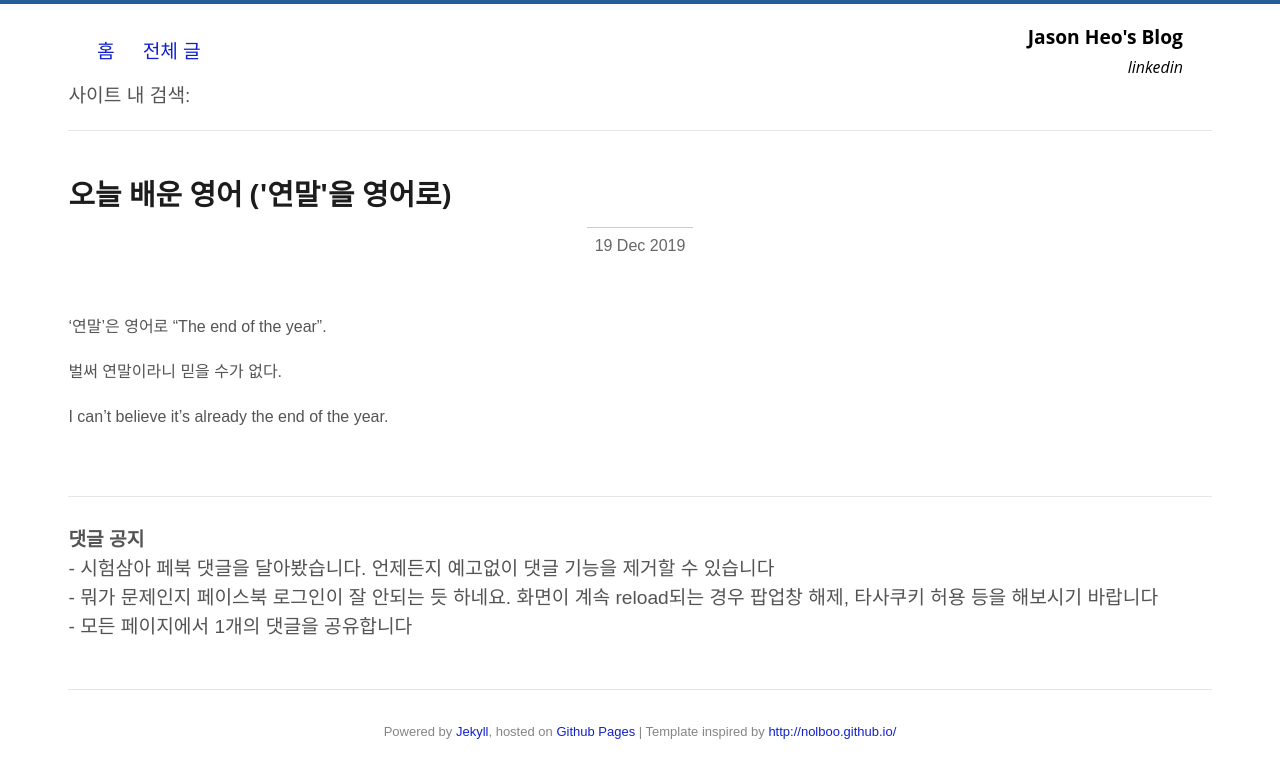
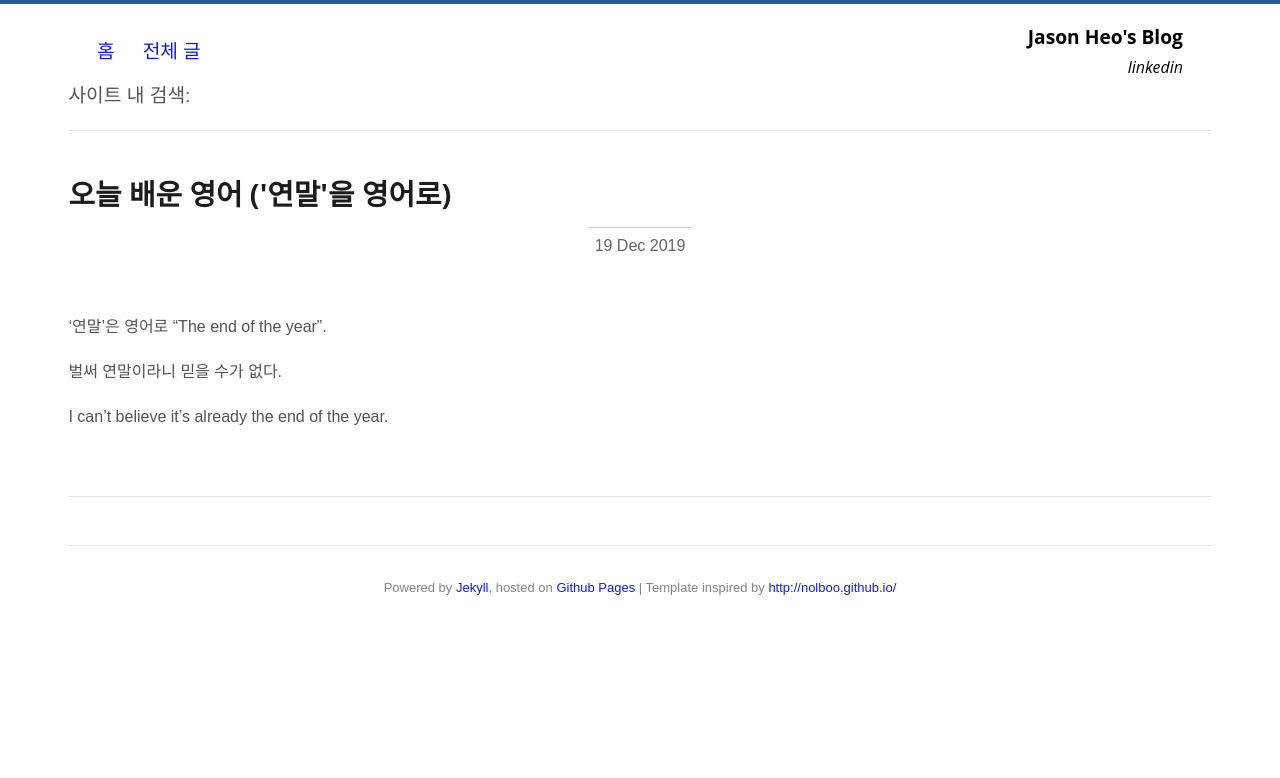
Before and after one commit to jason-heo/jason-heo.github.io, a Jekyll site: the page built from _posts/2019-12-19-english.md, in a window 1280 px wide. Shown: the top 778 px of the page. Built offline with Jekyll 4.4.1, drawn with Linux system fonts in a browser that asks for light colours; comment, search, counter and statistics services are not loaded.

Commit message:
페북 댓글 삭제

```diff
--- a/_layouts/post.html
+++ b/_layouts/post.html
@@ -29,16 +29,6 @@ layout: default
 
 <div class="separator"></div>
 
-<!-- facebook comments -->
-<b>댓글 공지</b><br>
-
-- 시험삼아 페북 댓글을 달아봤습니다. 언제든지 예고없이 댓글 기능을 제거할 수 있습니다<BR>
-- 뭐가 문제인지 페이스북 로그인이 잘 안되는 듯 하네요. 화면이 계속 reload되는 경우 팝업창 해제, 타사쿠키 허용 등을 해보시기 바랍니다<br>
-- 모든 페이지에서 1개의 댓글을 공유합니다<BR>
-
-<BR>
-<div class="fb-comments" data-href="http://jason-heo.github.io/" data-width="100%" data-numposts="5" data-order-by="reverse_time"></div>
-
 <script src="https://ajax.googleapis.com/ajax/libs/jquery/1.12.4/jquery.min.js"></script>
 <script src="/javascripts/linkify.min.js"></script>
 <script src="/javascripts/linkify-jquery.min.js"></script>
```
